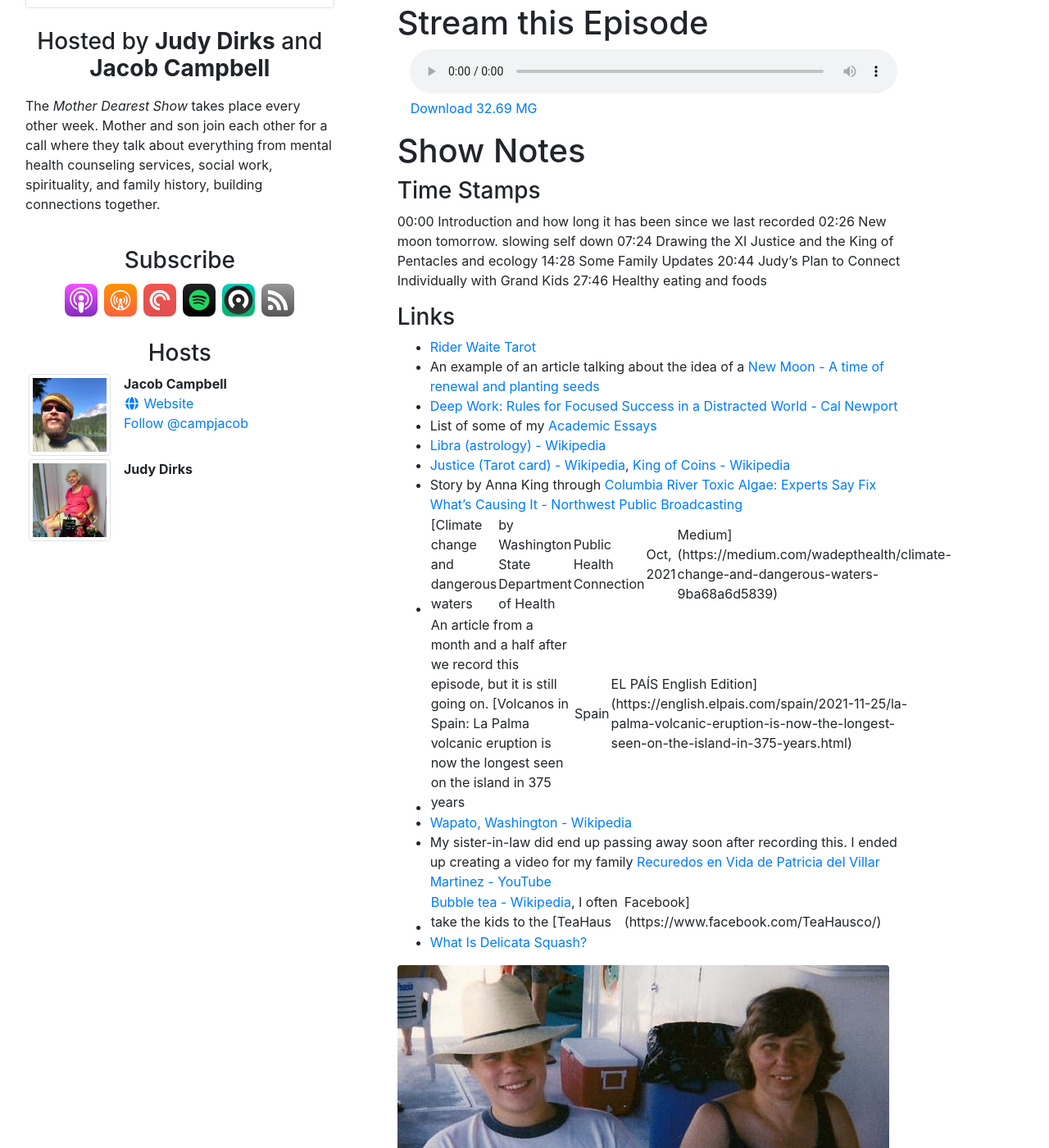
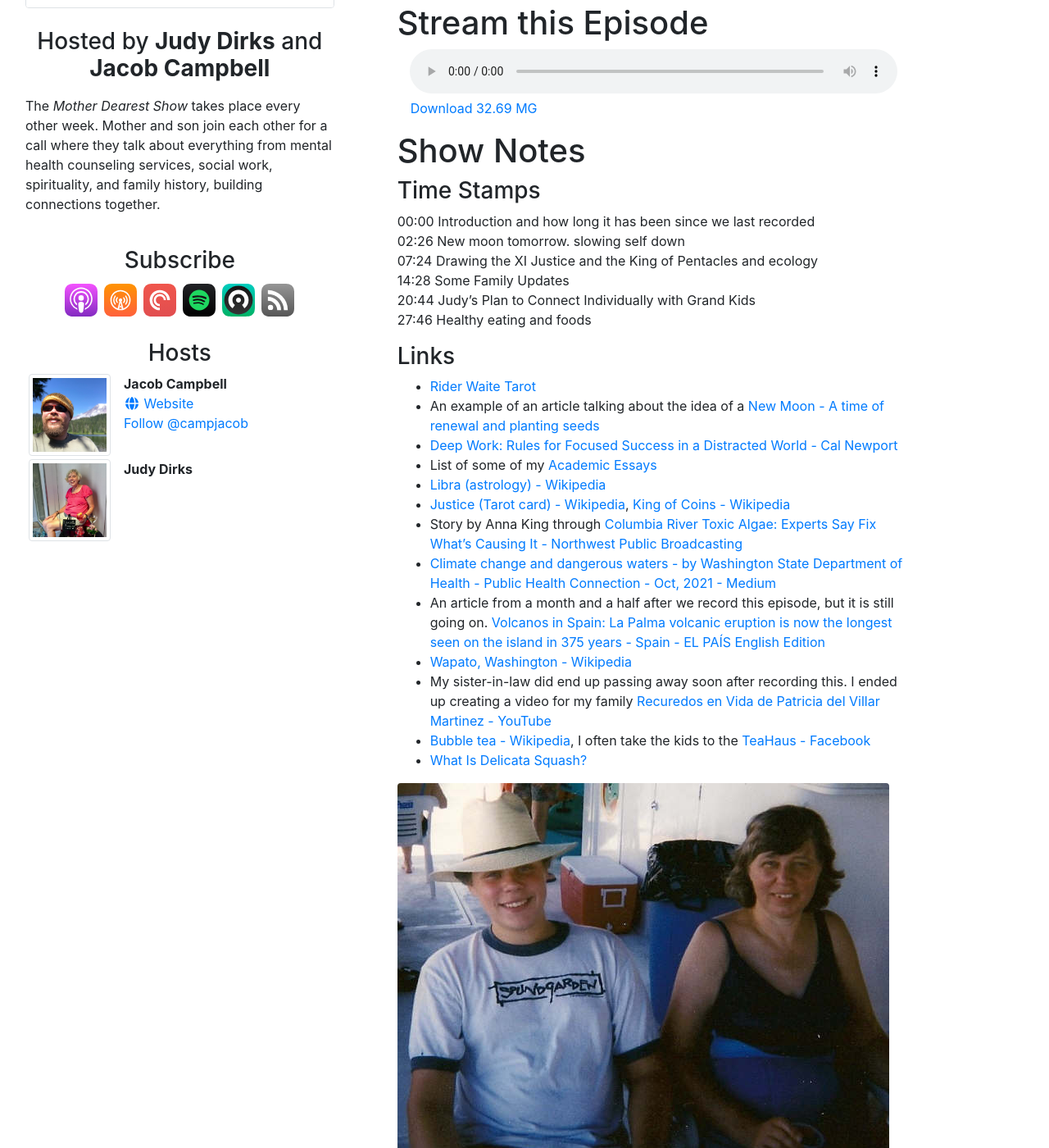
Before and after one commit to campjacob/motherdearest.show, a Jekyll site: the page built from _posts/2021-11-26-e014-the-temperature-bacteria-grows-in.md, in a window 1280 px wide and 1400 px high, scrolled down 439 px. Shown: the whole window at 82% size. Built offline with Jekyll 4.4.1, drawn with Linux system fonts in a browser that asks for light colours; nearby versions of some CDN libraries; library files that are not in the unit come from our copies; comment, search, counter and statistics services are not loaded.

Commit message:
Fixing some text errors making a table out of markdown.

```diff
--- a/_posts/2021-11-26-e014-the-temperature-bacteria-grows-in.md
+++ b/_posts/2021-11-26-e014-the-temperature-bacteria-grows-in.md
@@ -29,11 +29,11 @@
 - [Libra (astrology) - Wikipedia](https://en.wikipedia.org/wiki/Libra_(astrology))
 - [Justice (Tarot card) - Wikipedia](https://en.wikipedia.org/wiki/Justice_(Tarot_card)), [King of Coins - Wikipedia](https://en.wikipedia.org/wiki/King_of_Coins)
 -  Story by Anna King through [Columbia River Toxic Algae: Experts Say Fix What’s Causing It - Northwest Public Broadcasting](https://www.nwpb.org/2021/09/30/columbia-river-toxic-algae-experts-say-fix-whats-causing-it/)
-- [Climate change and dangerous waters | by Washington State Department of Health | Public Health Connection | Oct, 2021 | Medium](https://medium.com/wadepthealth/climate-change-and-dangerous-waters-9ba68a6d5839)
-- An article from a month and a half after we record this episode, but it is still going on. [Volcanos in Spain: La Palma volcanic eruption is now the longest seen on the island in 375 years | Spain | EL PAÍS English Edition](https://english.elpais.com/spain/2021-11-25/la-palma-volcanic-eruption-is-now-the-longest-seen-on-the-island-in-375-years.html)
+- [Climate change and dangerous waters - by Washington State Department of Health - Public Health Connection - Oct, 2021 - Medium](https://medium.com/wadepthealth/climate-change-and-dangerous-waters-9ba68a6d5839)
+- An article from a month and a half after we record this episode, but it is still going on. [Volcanos in Spain: La Palma volcanic eruption is now the longest seen on the island in 375 years - Spain - EL PAÍS English Edition](https://english.elpais.com/spain/2021-11-25/la-palma-volcanic-eruption-is-now-the-longest-seen-on-the-island-in-375-years.html)
 - [Wapato, Washington - Wikipedia](https://en.wikipedia.org/wiki/Wapato,_Washington)
 - My sister-in-law did end up passing away soon after recording this. I ended up creating a video for my family [Recuredos en Vida de Patricia del Villar Martinez - YouTube](https://jacobrcampbell.com/blog/2021/10/recuredos-en-vida-de-patricia-del-villar-martinez-youtube/)
-- [Bubble tea - Wikipedia](https://en.wikipedia.org/wiki/Bubble_tea), I often take the kids to the [TeaHaus | Facebook](https://www.facebook.com/TeaHausco/)
+- [Bubble tea - Wikipedia](https://en.wikipedia.org/wiki/Bubble_tea), I often take the kids to the [TeaHaus - Facebook](https://www.facebook.com/TeaHausco/)
 - [What Is Delicata Squash?](https://www.thespruceeats.com/what-is-delicata-squash-5081666)
 
 {% include figure image_path="/assets/media/2021-11-26-jacob-judy-mexico-trip-scan0002.jpg" alt="A photo of Jacob and Judy in Mexico when they went with their family Friend they talk about." caption="A photo of Jacob and Judy in Mexico when they went with their family Friend they talk about. Jacob doesn't have any digital versions of photos from that trip other than this one." %}
```
